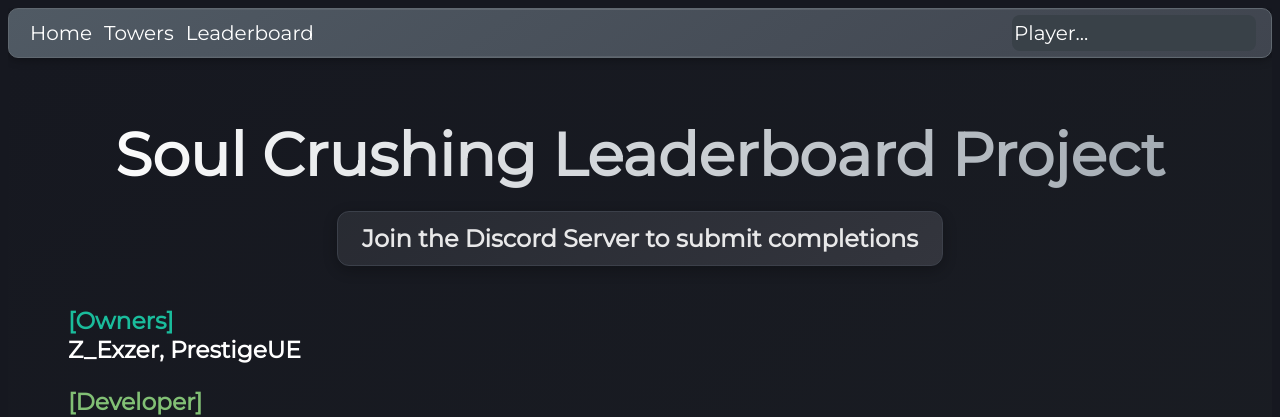
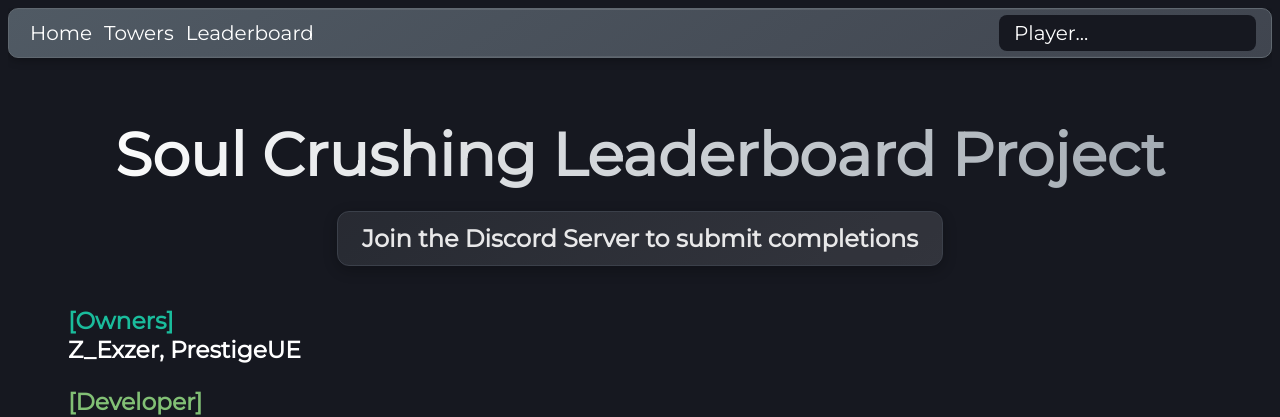
Before and after one commit to soulcrushingleaderboardproject/soulcrushingleaderboardproject.github.io, a Flask app: template templates/index.html in a window 1280 px wide. Shown: the top 417 px of the page. Run offline with Flask 3, Linux system fonts and the light colour scheme; the template is opened without the code that fills it, so the values that code supplies are empty; parts of the project's set-up code (start-up, migrations or seed data) failed here and were passed over.

Commit message:
minor navbar tweaks

```diff
--- a/static/style.css
+++ b/static/style.css
@@ -65,12 +65,13 @@ span {
     font-size: 20px;
     background: #505A64;
     padding: 2px;
+    padding-left: 15px;
 }
 
 #checklist-player {
     position: absolute;
     right: 15px;
-    background-color: #394148;
+    background-color: #161820;
 }
 
 #info-button {
@@ -365,7 +366,6 @@ p {
     scrollbar-width: none;
     -ms-overflow-style: none;
     padding: 60px;
-    background: linear-gradient(145deg, #161820, #1a1d23);
 }
 
 #home-page::-webkit-scrollbar {
```
